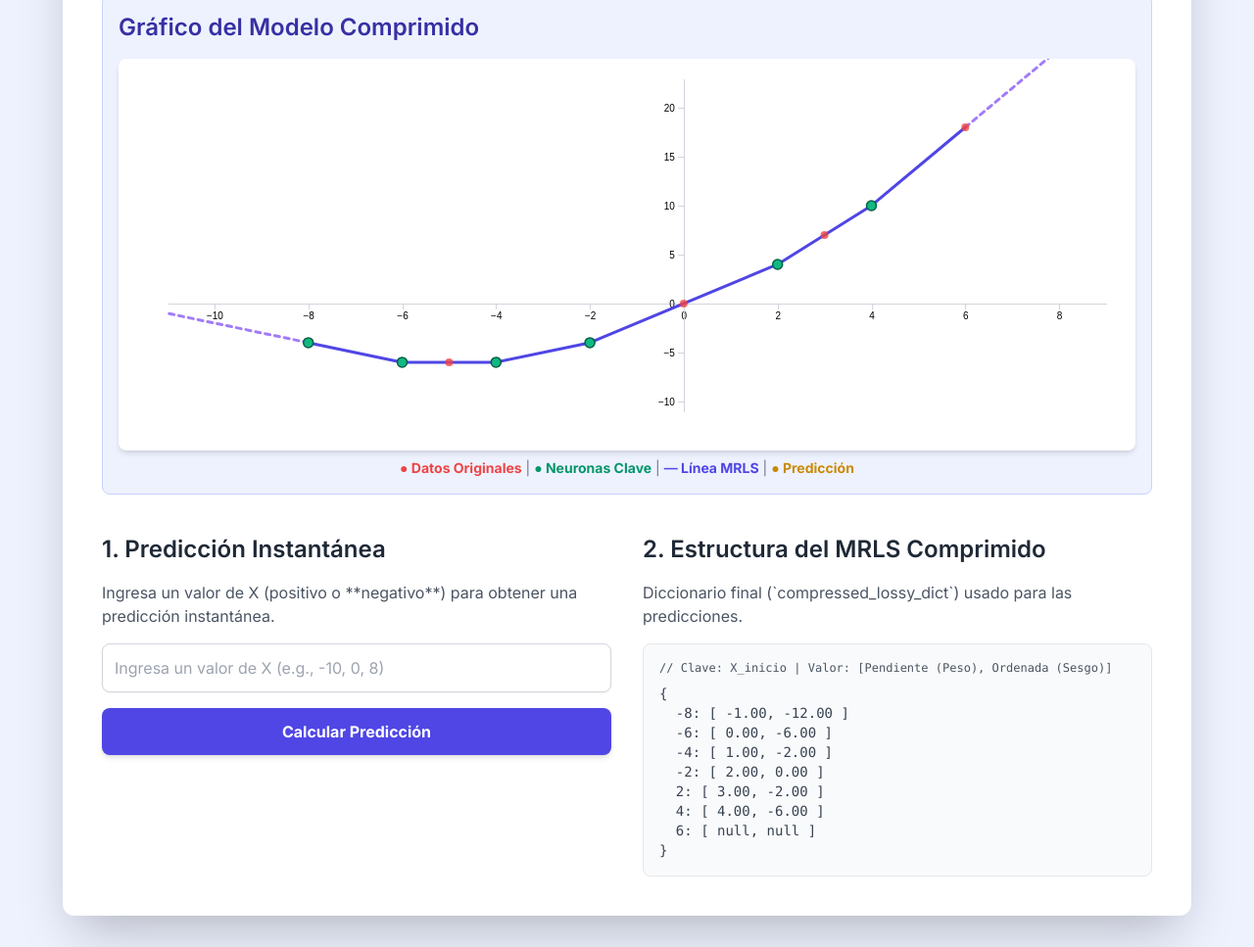
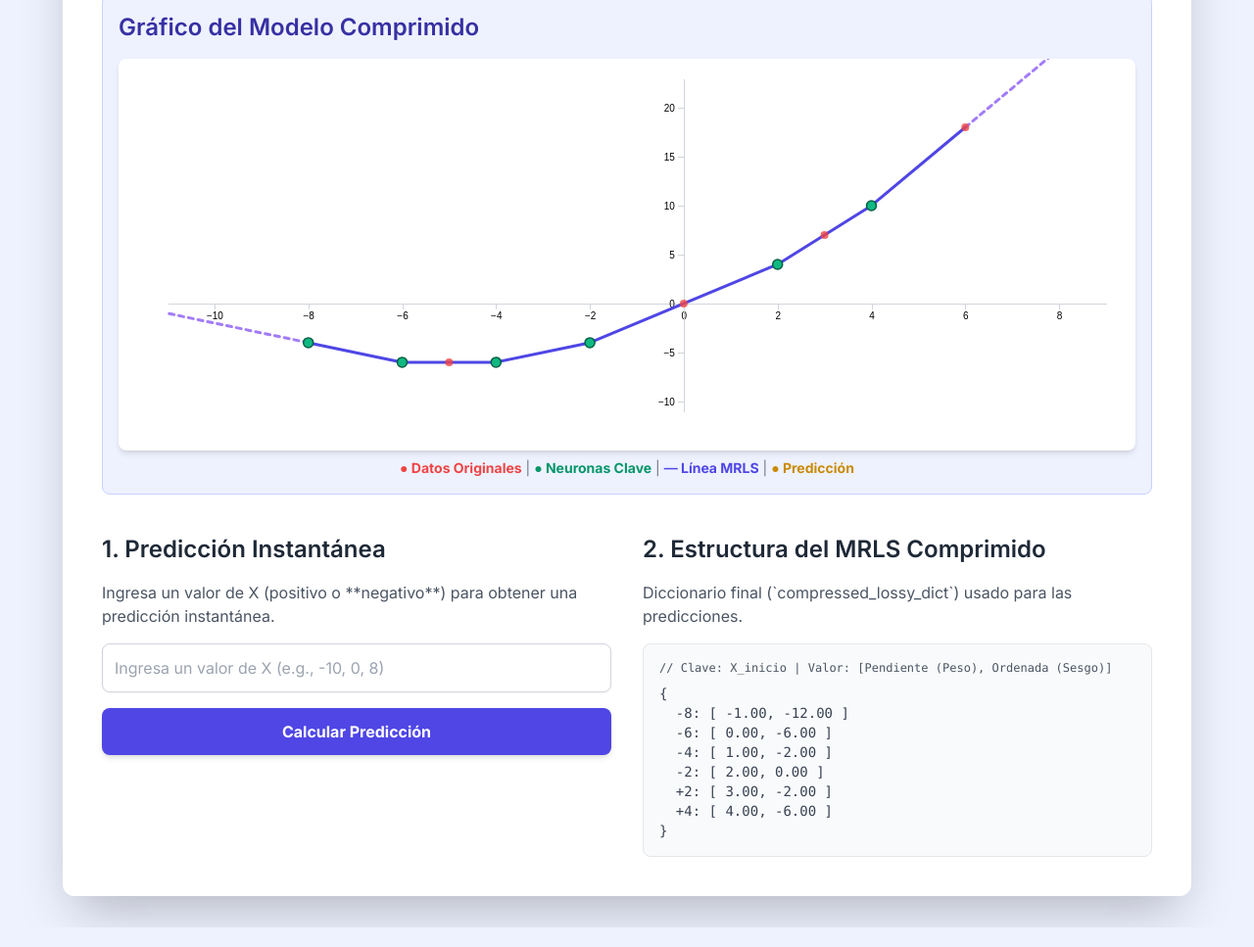
Before and after one commit to akinetic/neural-network, a plain HTML site: page index.html in a window 1280 px wide. Shown: the part 194-1161 px from the top of the page at 98% size. Drawn offline with nearby package versions, Linux system fonts and the light colour scheme.

Commit message:
Update index.html

```diff
--- a/index.html
+++ b/index.html
@@ -107,15 +107,17 @@
             // --- DATOS Y MODELO (Cerebro JS) ---
 
             // Resultados finales precisos de la ejecución de neuron.py (Compresión con Pérdida)
+            // NOTA: Se usan números simples como claves para la lógica interna de JS.
+            // La función formatDictionary se encarga de mostrar el signo '+' donde corresponde.
             const MRLS_DICT = {
                 // X: [Pendiente (P), Ordenada (O)]
                 "-8": [-1.00, -12.00], // Segmento [-8.0, -6.0]
                 "-6": [0.00, -6.00],   // Segmento [-6.0, -4.0] (Elimina -5.0)
-                "-4": [1.00, -2.00],   // Segmento [-4.0, -2.0] (Neurona -2.0 mantenida)
-                "-2": [2.00, 0.00],    // Segmento [-2.0, 2.0] (CORREGIDO: Extiende hasta X=2.0, elimina X=0.0)
-                "2": [3.00, -2.00],    // Segmento [2.0, 4.0] (Elimina 3.0)
-                "4": [4.00, -6.00],    // Segmento [4.0, 6.0]
-                "6": [NaN, NaN]        // Extremo Mayor (Límite, el segmento 4.0 aplica hasta aquí)
+                "-4": [1.00, -2.00],   // Segmento [-4.0, -2.0]
+                "-2": [2.00, 0.00],    // Segmento [-2.0, +2.0] (Extiende y elimina X=0.0)
+                "2": [3.00, -2.00],    // Segmento [+2.0, +4.0] (Elimina 3.0)
+                "4": [4.00, -6.00],    // Segmento [+4.0, +6.0]
+                "6": [NaN, NaN]        // Límite final del rango de entrenamiento (X=+6.0)
             };
 
             // Puntos originales para la gráfica
@@ -128,20 +130,32 @@
 
             /**
              * Función para formatear el diccionario en orden numérico ascendente.
-             * Esto asegura que la estructura se vea clara como un modelo segmentado.
+             * Aplica el signo '+' a las claves positivas.
              */
             function formatDictionary(dict) {
                 // 1. Obtener claves como números y ordenarlas
+                // Usamos solo las claves que representan inicios de segmento activos (excluyendo el límite final 6:NaN)
                 const keys = Object.keys(dict).map(Number).sort((a, b) => a - b);
+
                 let formattedText = "{\n";
 
                 // 2. Iterar sobre las claves ordenadas para construir el texto
                 keys.forEach(key => {
+                    // Excluir el punto límite final 6:NaN para la visualización del diccionario
+                    if (key === 6 && isNaN(dict[key.toString()][0])) {
+                        return;
+                    }
+
                     const [P, O] = dict[key.toString()];
+
+                    // Formatea la clave (X_inicio): añade '+' si es positivo
+                    const keyStr = key >= 0 ? `+${key}` : key.toString();
+
                     // Formatea los valores, reemplazando NaN con 'null' y usando 2 decimales
                     const pStr = isNaN(P) ? "null" : P.toFixed(2);
                     const oStr = isNaN(O) ? "null" : O.toFixed(2);
-                    formattedText += `  ${key}: [ ${pStr}, ${oStr} ]\n`;
+
+                    formattedText += `  ${keyStr}: [ ${pStr}, ${oStr} ]\n`;
                 });
 
                 formattedText += "}";
@@ -153,15 +167,18 @@
 
 
             /**
-             * Implementación en JS de la función predict(x, dictionary) (Sección III & VII)
+             * Implementación en JS de la función predict(x, dictionary)
+             * Utiliza el punto límite X=6.0 internamente.
              */
             function predictMRLS(x) {
                 // Obtener claves ordenadas de los puntos de inicio de segmento
                 const keys = Object.keys(MRLS_DICT).map(Number).sort((a, b) => a - b);
 
                 const minX = keys[0]; // -8.0
-                // El penúltimo elemento es la clave del último segmento válido (4.0)
+                // La clave del último segmento válido (4.0)
                 const maxXSegmentKey = keys[keys.length - 2];
+                // El límite máximo de entrenamiento (6.0)
+                const finalXLimit = keys[keys.length - 1];
 
                 let targetX = null;
                 let description = "Interpolación (dentro del rango)";
@@ -182,7 +199,7 @@
 
                     // --- Generalización: Extremo Mayor (X > punto final) ---
                     // Si el segmento encontrado es el último válido (4.0), y X supera el límite final (6.0)
-                    if (targetX === maxXSegmentKey && x > keys[keys.length - 1]) {
+                    if (targetX === maxXSegmentKey && x > finalXLimit) {
                         description = `EXTRAPOLACIÓN Mayor`;
                     }
                 }
@@ -190,8 +207,8 @@
                 if (targetX !== null) {
                     const [P, O] = MRLS_DICT[targetX.toString()];
 
+                    // Si por alguna razón el punto elegido es el límite (6.0), forzamos al segmento anterior (4.0)
                     if (isNaN(P) || isNaN(O)) {
-                        // Caso de fallo, aunque no debería ocurrir con la lógica de búsqueda
                         targetX = maxXSegmentKey;
                         const [P_new, O_new] = MRLS_DICT[targetX.toString()];
                         const yPredicted = x * P_new + O_new;
@@ -407,9 +424,9 @@
                     .attr("opacity", 0.8);
 
                 // 10. Dibuja las Neuronas Comprimidas (puntos clave del MRLS)
-                // Omitimos el último punto (X=6.0) que solo es un límite
+                // Usamos solo las claves que representan inicios de segmento activos (excluyendo el límite final 6:NaN)
                 const compressedPoints = mrlsKeys
-                    .slice(0, -1)
+                    .filter(key => key !== 6)
                     .map(x => ({x: x, y: predictMRLS(x).prediction}))
                     .filter(d => d.y !== null);
 
```
